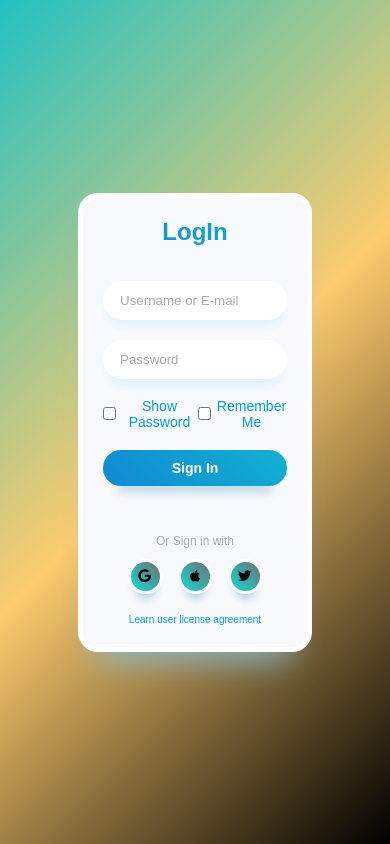
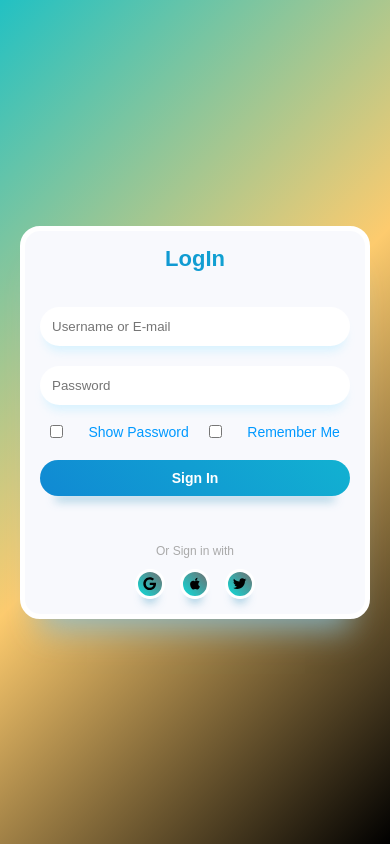
Before and after one commit to Piyush-droid996/Cdac_Web_Assignment, a plain HTML site: page index.html in a window 390 px wide. Drawn offline with Linux system fonts and the light colour scheme.

Commit message:
first commit

```diff
--- a/index.css
+++ b/index.css
@@ -18,7 +18,8 @@ body {
 
 /* Container styling */
 .container {
-    width: 28%;
+    width: 90%;
+    max-width: 400px;
     background: #f8f9fd;
     border-radius: 20px;
     padding: 25px 35px;
@@ -51,11 +52,6 @@ body {
     border: 2px solid transparent;
 }
 
-/* Placeholder styling */
-.form .input::placeholder {
-    color: rgb(170, 170, 170);
-}
-
 /* Focused input styling */
 .form .input:focus {
     outline: none;
@@ -84,18 +80,6 @@ body {
     margin-left: 5px;
 }
 
-/* Forgot password link styling */
-.form .forgot-password {
-    display: block;
-    margin-top: 10px;
-}
-
-.form .forgot-password a {
-    font-size: 12px;
-    color: #0099ff;
-    text-decoration: none;
-}
-
 /* Submit button styling */
 .form .login-button {
     width: 100%;
@@ -109,18 +93,6 @@ body {
     border: none;
     cursor: pointer;
     transition: all 0.3s ease-in-out;
-}
-
-/* Button hover effect */
-.form .login-button:hover {
-    transform: scale(1.05);
-    box-shadow: rgba(133, 189, 215, 0.8) 0px 23px 10px -20px;
-}
-
-/* Button active effect */
-.form .login-button:active {
-    transform: scale(0.98);
-    box-shadow: rgba(133, 189, 215, 0.8) 0px 15px 10px -10px;
 }
 
 /* Loading spinner styling */
@@ -173,60 +145,45 @@ body {
     transition: all 0.2s ease-in-out;
 }
 
-/* Social button hover effect */
-.social-account-container .social-button:hover {
-    transform: scale(1.2);
-}
-
-/* Social button active effect */
-.social-account-container .social-button:active {
-    transform: scale(0.9);
-}
-
-/* FontAwesome icon styling */
-.social-account-container .social-button i {
-    color: white;
-    font-size: 18px;
-}
-
-/* Specific social media button colors */
-.social-account-container .social-button.google i {
-    color: #db4437;
-}
-
-.social-account-container .social-button.apple i {
-    color: #000;
-}
-
-.social-account-container .social-button.twitter i {
-    color: #1da1f2;
-}
-
-/* Agreement link styling */
-.agreement {
-    display: block;
-    margin-top: 15px;
-}
-
-.agreement a {
-    text-decoration: none;
-    color: #0099ff;
-    font-size: 10px;
-}
-
 /* Responsive styling */
-@media (max-width: 480px) {
+@media (max-width: 768px) {
     .container {
-        width: 60%;
+        width: 80%;
         padding: 20px;
     }
 
     .heading {
-        font-size: 24px;
+        font-size: 26px;
     }
 
     .form .input {
-        padding: 10px 15px;
+        padding: 12px 15px;
+    }
+
+    .form .login-button {
+        padding: 12px;
+        font-size: 16px;
+    }
+
+    .social-account-container .social-button {
+        width: 35px;
+        height: 35px;
+        padding: 7px;
+    }
+}
+
+@media (max-width: 480px) {
+    .container {
+        width: 90%;
+        padding: 15px;
+    }
+
+    .heading {
+        font-size: 22px;
+    }
+
+    .form .input {
+        padding: 10px;
     }
 
     .form .login-button {
@@ -235,8 +192,8 @@ body {
     }
 
     .social-account-container .social-button {
-        width: 35px;
-        height: 35px;
-        padding: 7px;
+        width: 30px;
+        height: 30px;
+        padding: 5px;
     }
 }
--- a/index.html
+++ b/index.html
@@ -51,8 +51,7 @@
                 </button>
             </div>
         </div>
-        <!-- Link to user license agreement -->
-        <span class="agreement"><a href="#">Learn user license agreement</a></span>
+
     </div>
 
     <!-- Include JavaScript -->
```
